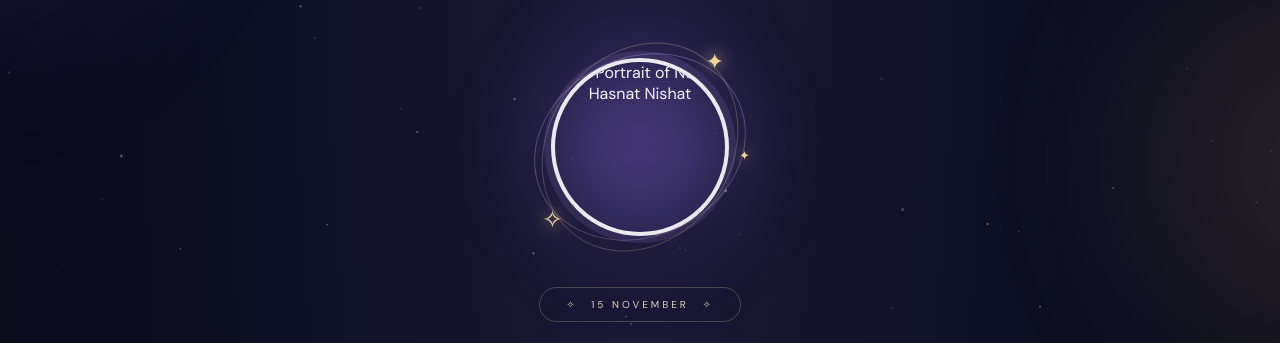
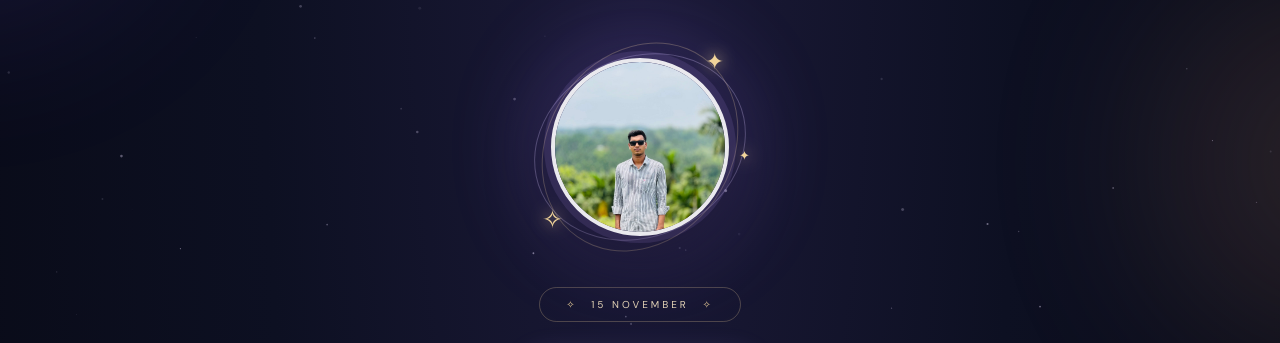
Before and after one commit to u2504037/for-friend-, a plain HTML site: page index.html in a window 1280 px wide. Shown: the part 434-777 px from the top of the page. Drawn offline with nearby package versions, Linux system fonts and the light colour scheme.

Commit message:
Update image source path in index.html

```diff
--- a/index.html
+++ b/index.html
@@ -33,7 +33,7 @@
       <div class="portrait-wrap">
         <div class="orbit orbit-a"></div><div class="orbit orbit-b"></div>
         <div class="portrait-glow"></div>
-        <img class="portrait" src="assets/nishat-portrait.jpg" alt="Portrait of Nur Hasnat Nishat" />
+        <img class="portrait" src="nishat-portrait.jpg" alt="Portrait of Nur Hasnat Nishat" />
         <span class="photo-spark spark-a">✦</span><span class="photo-spark spark-b">✧</span>
         <span class="photo-spark spark-c">✦</span>
       </div>
```
